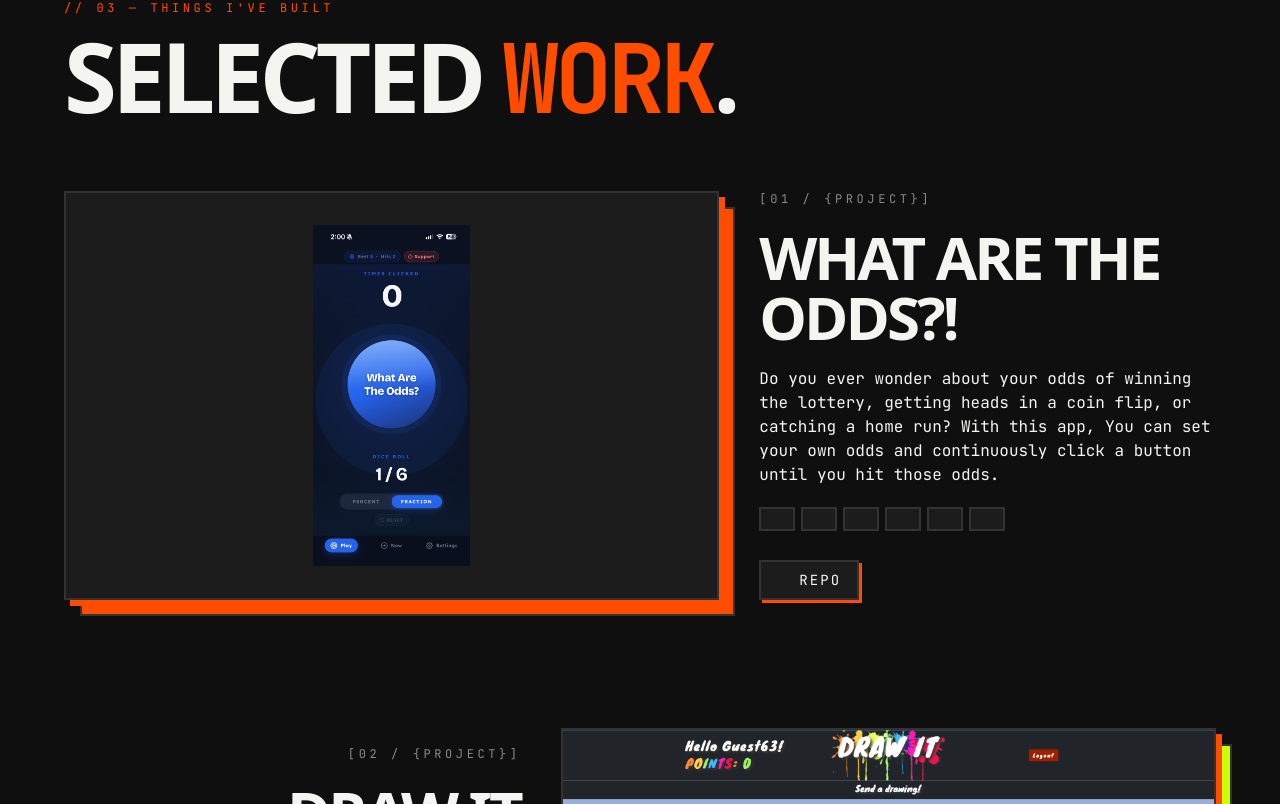
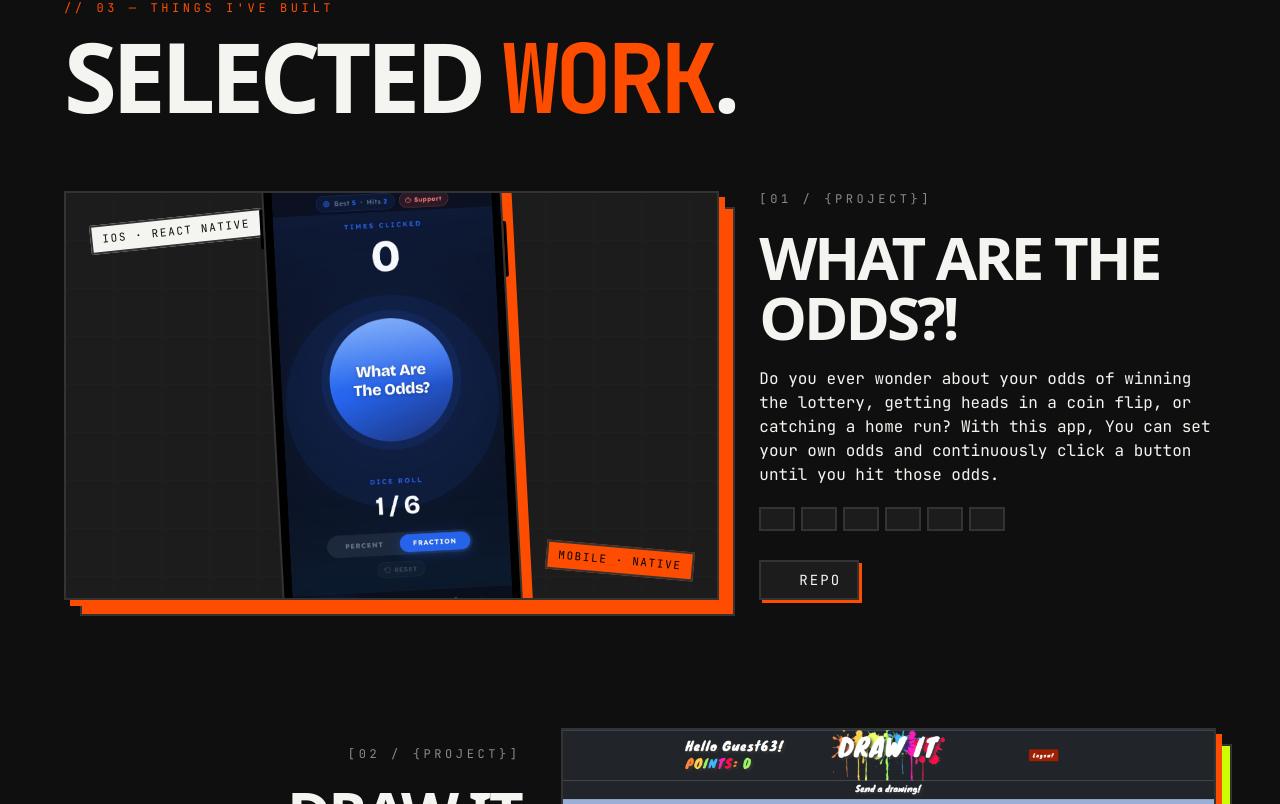
Before and after one commit to PPadilla44/pablo-padilla-portfolio, a React (Create React App) app: page / in a window 1280 px wide. Shown: the part 3376-4180 px from the top of the page. Built offline with nearby package versions, Linux system fonts and the light colour scheme; some icons are missing; a web font is replaced by a local one.

Commit message:
auto-commit for 62f409f3-77d4-4a3a-853c-353e98d59ea9

```diff
--- a/src/components/ProjectBlock/ProjectBlock.tsx
+++ b/src/components/ProjectBlock/ProjectBlock.tsx
@@ -66,6 +66,71 @@ const ProjectBlock: React.FC<ProjectBlockProps> = ({
           className="relative border-2 border-line shadow-hard bg-surface overflow-hidden group-hover:shadow-hard-hover group-hover:translate-x-[4px] group-hover:translate-y-[4px] transition-all duration-300"
           style={{ aspectRatio: mainImage.aspect ?? "16/10" }}
         >
+          {mainImage.fit === "contain" ? (
+            // Phone mockup treatment — bezel + dynamic island + decorative stickers
+            <div
+              className={`absolute inset-0 flex items-center justify-center p-6 md:p-10 overflow-hidden ${
+                index % 3 === 0
+                  ? "bg-primary/10"
+                  : index % 3 === 1
+                  ? "bg-vivid/10"
+                  : "bg-sec/10"
+              }`}
+            >
+              {/* Decorative grid backdrop */}
+              <div className="absolute inset-0 bg-grid opacity-30" aria-hidden="true" />
+
+              {/* Sticker: platform */}
+              <span
+                aria-hidden="true"
+                className="absolute top-4 left-4 md:top-6 md:left-6 tag-mono rotate-[-6deg] bg-ink text-bg border-line"
+              >
+                iOS · React Native
+              </span>
+
+              {/* Sticker: emphasis */}
+              <span
+                aria-hidden="true"
+                className="absolute bottom-4 right-4 md:bottom-6 md:right-6 tag-mono rotate-[5deg] bg-primary text-primary-fg border-line"
+              >
+                Mobile · Native
+              </span>
+
+              {/* The phone */}
+              <div className="relative transition-transform duration-500 -rotate-3 group-hover:rotate-0 group-hover:scale-[1.03]">
+                <div className="relative bg-black rounded-[2.2rem] p-2 border-2 border-line shadow-hard-lg">
+                  <div
+                    className="relative rounded-[1.7rem] overflow-hidden bg-black"
+                    style={{ aspectRatio: "9/19.5", width: "min(44vw, 220px)" }}
+                  >
+                    <img
+                      src={mainImage.path}
+                      alt={mainImage.name}
+                      width="220"
+                      height="476"
+                      loading="lazy"
+                      decoding="async"
+                      className="absolute inset-0 w-full h-full object-cover object-center"
+                    />
+                    {/* Dynamic island */}
+                    <span
+                      aria-hidden="true"
+                      className="absolute top-2 left-1/2 -translate-x-1/2 w-16 h-4 bg-black rounded-full"
+                    />
+                  </div>
+                </div>
+                {/* Side buttons */}
+                <span
+                  aria-hidden="true"
+                  className="absolute -left-[3px] top-14 w-[3px] h-10 bg-black rounded-l-sm"
+                />
+                <span
+                  aria-hidden="true"
+                  className="absolute -right-[3px] top-20 w-[3px] h-14 bg-black rounded-r-sm"
+                />
+              </div>
+            </div>
+          ) : (
             <img
               src={mainImage.path}
               alt={mainImage.name}
@@ -73,8 +138,9 @@ const ProjectBlock: React.FC<ProjectBlockProps> = ({
               height="625"
               loading="lazy"
               decoding="async"
-            className={`w-full h-full ${mainImage.fit === "contain" ? "object-contain p-4 md:p-8" : "object-cover"} object-center`}
+              className="w-full h-full object-cover object-center"
             />
+          )}
           {secondaryImage && (
             <img
               src={secondaryImage.path}
```
Lines whose indentation alone changed are shown as unchanged.
